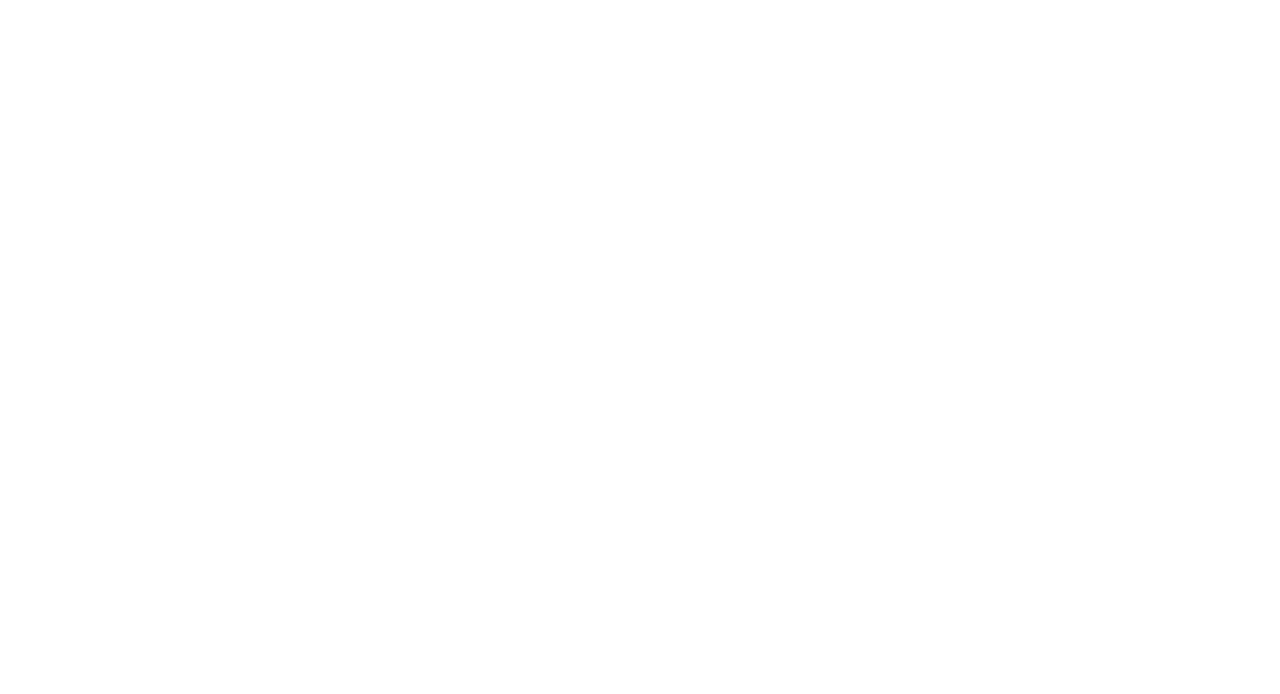
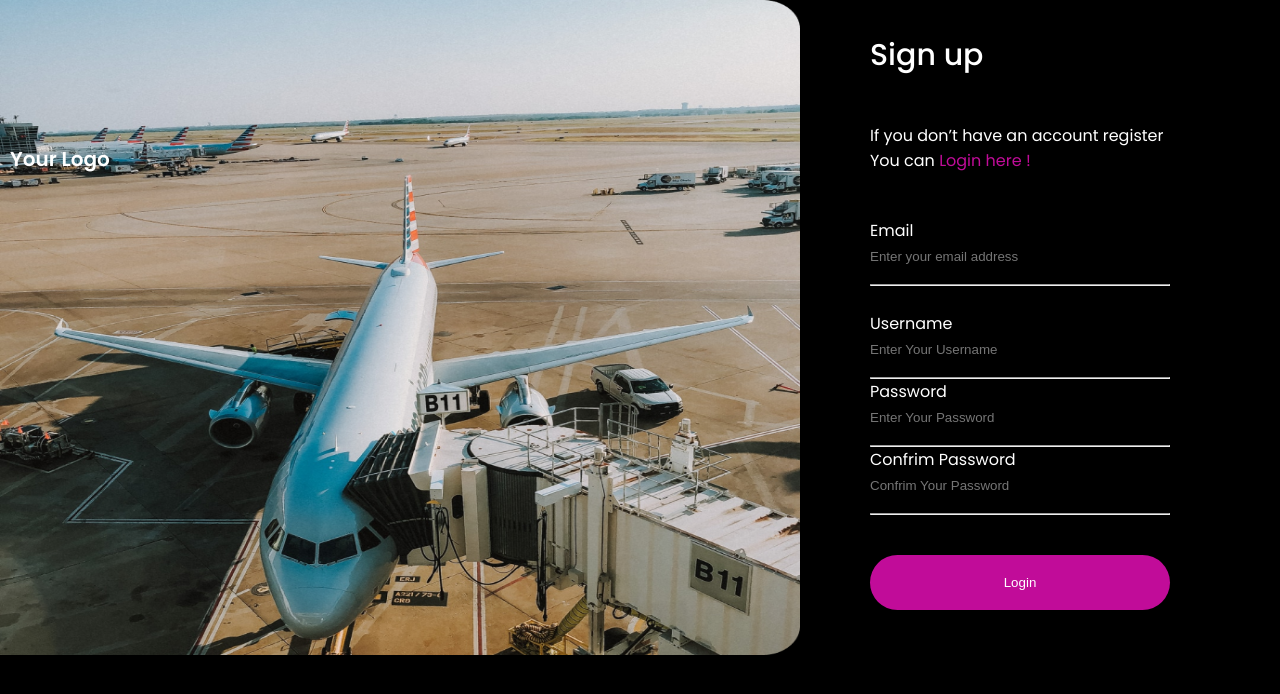
Before and after one commit to dinaHellal/Login_4, a plain HTML site: page sign.html in a window 1280 px wide. Drawn offline with Linux system fonts and the light colour scheme.

Commit message:
Add Sign Up Page

```diff
--- a/assets/styles/main.css
+++ b/assets/styles/main.css
@@ -49,6 +49,7 @@ width: 800px;
 height: 655px;
 
 }
+
 .form h1{
   font-weight:500;
   font-size: 30px;
--- a/sign.html
+++ b/sign.html
@@ -0,0 +1,77 @@
+<!DOCTYPE html>
+<html lang="en">
+  <head>
+    <meta charset="UTF-8" />
+    <meta name="viewport" content="width=device-width, initial-scale=1.0" />
+    <link rel="stylesheet" href="assets/styles/main.css" />
+    <link rel="preconnect" href="https://fonts.googleapis.com" />
+    <link rel="preconnect" href="https://fonts.gstatic.com" crossorigin />
+    <link
+      href="https://fonts.googleapis.com/css2?family=Poppins:ital,wght@0,100;0,200;0,300;0,400;0,500;0,600;0,700;0,800;0,900;1,100;1,200;1,300;1,400;1,500;1,600;1,700;1,800;1,900&display=swap"
+      rel="stylesheet"
+    />
+    <title>Sign up</title>
+  </head>
+  <body>
+    <header>
+      <a href="index.html">Your Logo</a>
+    </header>
+    <main>
+      <section>
+        <div class="container">
+          <div class="image">
+            <img src="assets/images/Rectangle11.png" alt="airplane image" />
+          </div>
+          <div class="form">
+            <h1>Sign up</h1>
+            <p>
+              If you don’t have an account register <br />
+              You can <a href="index.html"> Login here !</a>
+            </p>
+            <form method="post">
+              <label for="email">Email</label><br />
+              <input
+                type="email"
+                id="email"
+                name="email"
+                placeholder="Enter your email address"
+                autofocus
+                required
+              />
+              <hr />
+              <br />
+              <label for="Username">Username</label><br />
+              <input
+                type="text"
+                id="Username"
+                name="Username"
+                placeholder="Enter Your Username"
+                required
+              />
+              <hr />
+              <label for="password">Password</label><br />
+              <input
+                type="password"
+                id="password"
+                name="password"
+                placeholder="Enter Your Password"
+                required
+              />
+              <hr />
+              <label for="confrim-Password">Confrim Password</label><br />
+              <input
+                type="password"
+                id="confrim-Password"
+                name="confrim-Password"
+                placeholder="Confrim Your Password"
+                required
+              />
+              <hr />
+              <input type="submit" value="Login" class="submit-btn" />
+            </form>
+          </div>
+        </div>
+      </section>
+    </main>
+  </body>
+</html>
```
